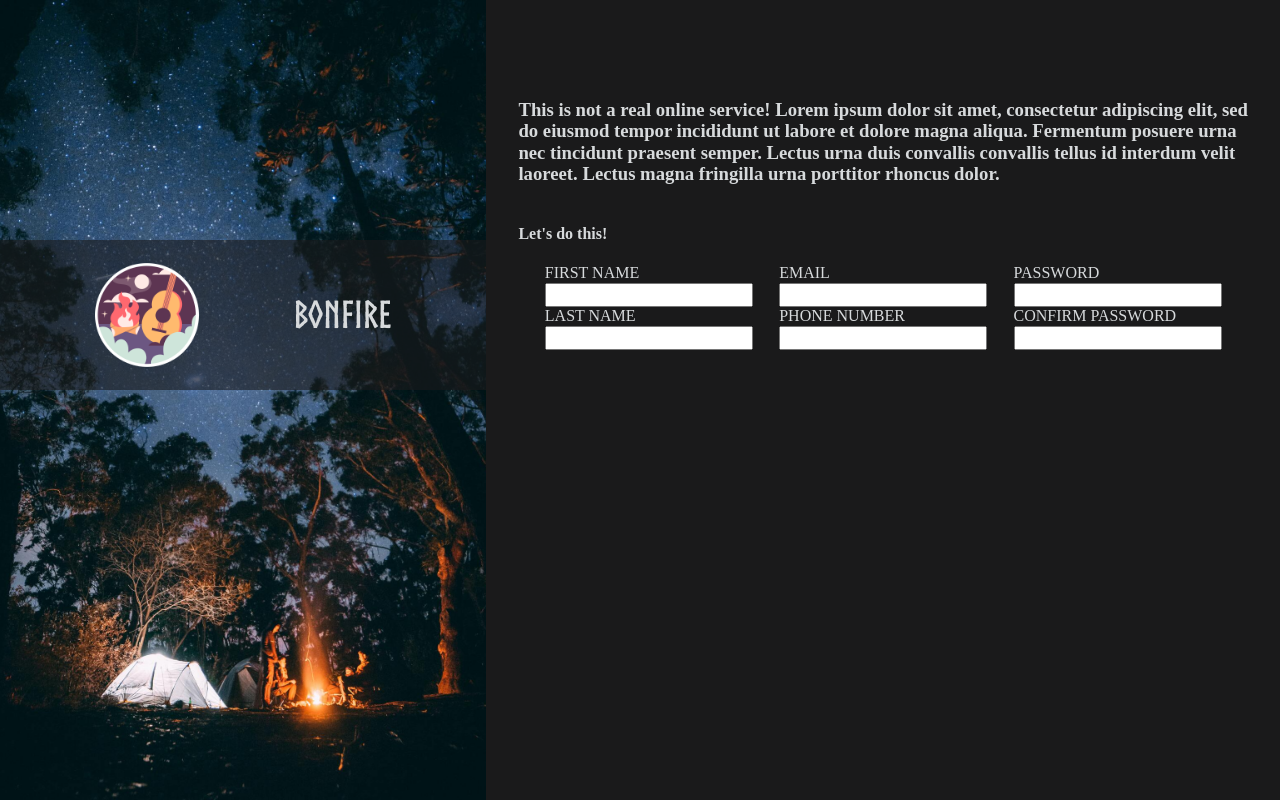
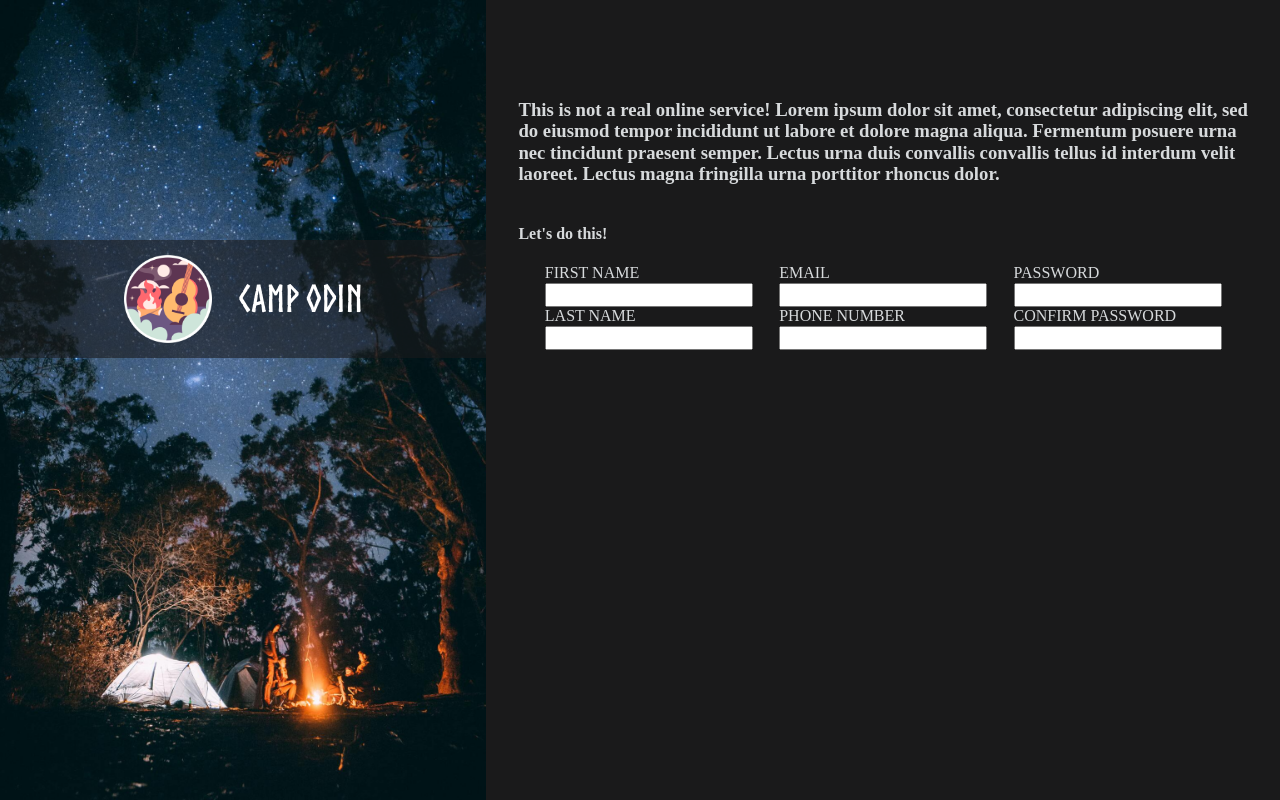
Before and after one commit to Jackie247/sign-up-form, a website: page index.html in a window 1280 px wide. Drawn offline with nearby package versions, Linux system fonts and the light colour scheme; files whose address does not match are found by name.

Commit message:
update spacing between logo and text

```diff
--- a/index.html
+++ b/index.html
@@ -13,7 +13,7 @@
         <div class="sidebar">
             <div class="sidebar-strip">
                 <img src="./images/camping.png">
-                <h3>BONFIRE</h3>
+                <h3>Camp Odin</h3> <!--https://www.flaticon.com/free-sticker/camping_4943233?term=campfire&page=1&position=10&page=1&position=10&related_id=4943233&origin=search-->
             </div>
         </div>
         <div class="content">
--- a/styles/style.css
+++ b/styles/style.css
@@ -1,6 +1,7 @@
 :root{
     --background-color: #1A1A1B;
     --font-color:rgb(215, 218, 220);
+    --sidebar-font:#ffffff;
 }
 html,body{
     background-color: var(--background-color);
@@ -37,16 +38,17 @@ main{
     position:relative;
     background-color: #1A1A1B99;
     top:30vh;
-    padding:1rem 0;
+    padding:0 6rem;
     font-size: 2em;
     justify-content: center;
     justify-content: space-evenly;
     font-family: norse-bold,sans-serif;
+    color: var(--sidebar-font);
 }
 .sidebar-strip>img{
     align-self: center;
-    max-width: 13vh;
-    max-height:13vh;
+    max-width: 11vh;
+    max-height:11vh;
 }
 
 /* Content Right Side */
```
